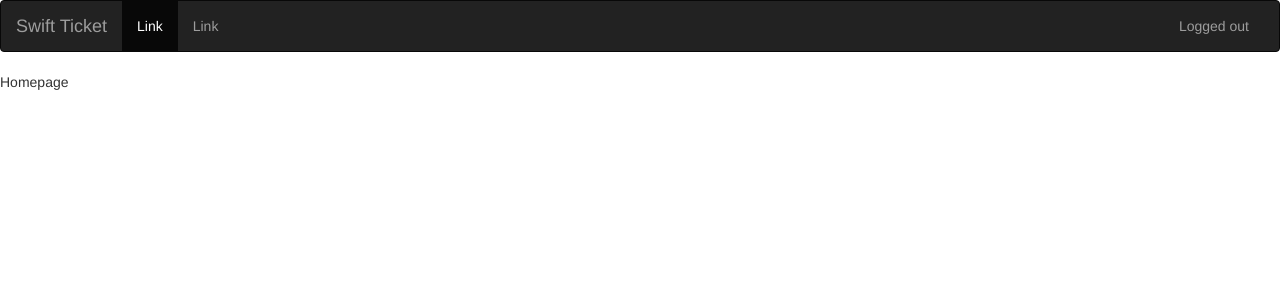
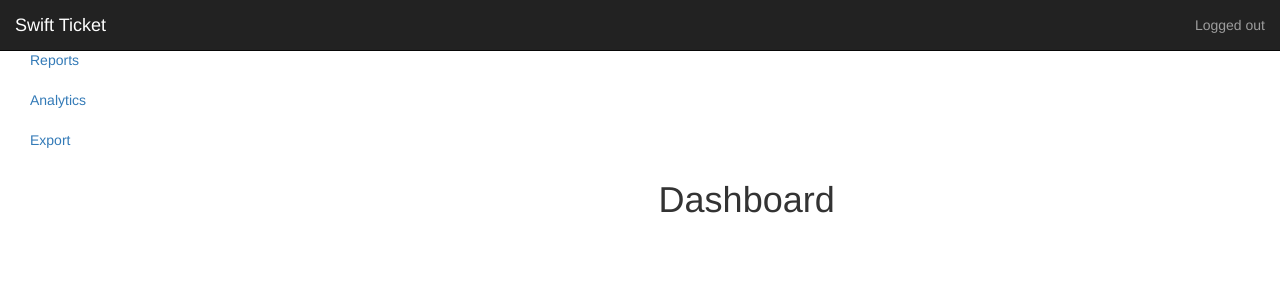
Before and after one commit to tarecord/swiftticket, a PHP site: page /inc/templates/home.php in a window 1280 px wide. Shown: the top 300 px of the page. Run offline with PHP 8.4, Linux system fonts and the light colour scheme; data that the repository does not hold is empty; some libraries are stand-ins or nearby versions.

Commit message:
changes to template files to display a dashboard for logged in users.

```diff
--- a/inc/classes/LoginSystem.php
+++ b/inc/classes/LoginSystem.php
@@ -45,7 +45,7 @@ class LoginSystem {
 				"/php/loginSystem/", "/php/loginSystem/reset.php"
 			); // Pages that doesn't require logging in (exclude login page)
 
-			private $loginPage    	= "/"; // The login page. ex : /login.php or /accounts/login.php
+			private $loginPage    	= ""; // The login page. ex : /login.php or /accounts/login.php
 			private $homePage     	= ""; // The home page. The main page for logged in users. Redirects to here when logs in
 			public $bfTime			= 300; // The time IN SECONDS for which block from login action should be done after 5 incorrect login attempts. Use http://www.easysurf.cc/utime.htm#m60s for converting minutes to seconds. Default : 5 minutes
 
--- a/inc/templates/home.php
+++ b/inc/templates/home.php
@@ -1,5 +1,9 @@
 <?php include_once 'inc/head.php'; ?>
 
-	Homepage
+		<div class="col-sm-10 col-sm-offset-2">
+			<h1 class="text-center sub-header">Dashboard</h1>
+		</div>
+	</div>
+
 
 <?php include_once 'inc/footer.php'; ?>
--- a/inc/templates/inc/footer.php
+++ b/inc/templates/inc/footer.php
@@ -1,3 +1,4 @@
+		</div>
 		<script src="https://ajax.googleapis.com/ajax/libs/jquery/1.11.1/jquery.min.js"></script>
 		<script src="https://maxcdn.bootstrapcdn.com/bootstrap/3.3.1/js/bootstrap.min.js"></script>
 	</body>
--- a/inc/templates/inc/head.php
+++ b/inc/templates/inc/head.php
@@ -6,8 +6,9 @@
 		<meta name="viewport" content="width=device-width, initial-scale=1, user-scalable=no">
 
 		<link rel="stylesheet" href="https://maxcdn.bootstrapcdn.com/bootstrap/3.3.1/css/bootstrap.min.css">
+		<link rel="stylesheet" href="inc/css/style.css">
 
 	</head>
 	<body>
-
-	<?php include_once 'nav.php'; ?>
+		<div class="container-fluid">
+		<?php include_once 'nav.php'; ?>
--- a/inc/templates/inc/nav.php
+++ b/inc/templates/inc/nav.php
@@ -1,4 +1,4 @@
-<nav class="navbar navbar-inverse">
+<nav class="navbar navbar-inverse navbar-fixed-top">
   <div class="container-fluid">
     <!-- Brand and toggle get grouped for better mobile display -->
     <div class="navbar-header">
@@ -13,10 +13,6 @@
 
     <!-- Collect the nav links, forms, and other content for toggling -->
     <div class="collapse navbar-collapse" id="bs-example-navbar-collapse-1">
-      <ul class="nav navbar-nav">
-        <li class="active"><a href="#">Link <span class="sr-only">(current)</span></a></li>
-        <li><a href="#">Link</a></li>
-      </ul>
       <ul class="nav navbar-nav navbar-right">
         <p class="navbar-text">
 	        <?php if($LS->loggedIn): ?>
@@ -34,3 +30,15 @@
     </div><!-- /.navbar-collapse -->
   </div><!-- /.container-fluid -->
 </nav>
+
+	<div class="row">
+		<div class="col-sm-2 sidebar">
+			<nav class="nav">
+				<ul class="nav nav-sidebar">
+					<li class="active"><a href="#">Overview <span class="sr-only">(current)</span></a></li>
+					<li><a href="#">Reports</a></li>
+					<li><a href="#">Analytics</a></li>
+					<li><a href="#">Export</a></li>
+				</ul>
+			</nav>
+		</div>
--- a/inc/templates/login.php
+++ b/inc/templates/login.php
@@ -1,6 +1,6 @@
 <?php include_once 'inc/head.php'; ?>
 
-	<div class="col-xs-12 col-sm-4 col-sm-offset-4 well well-md">
+	<div class="col-xs-12 col-sm-4 col-sm-offset-4 well well-md" id="login-form">
 		<h1 class="text-center">Please Log In</h1>
 		<?php if($msg) : ?>
 			<div class="alert alert-danger">
```
